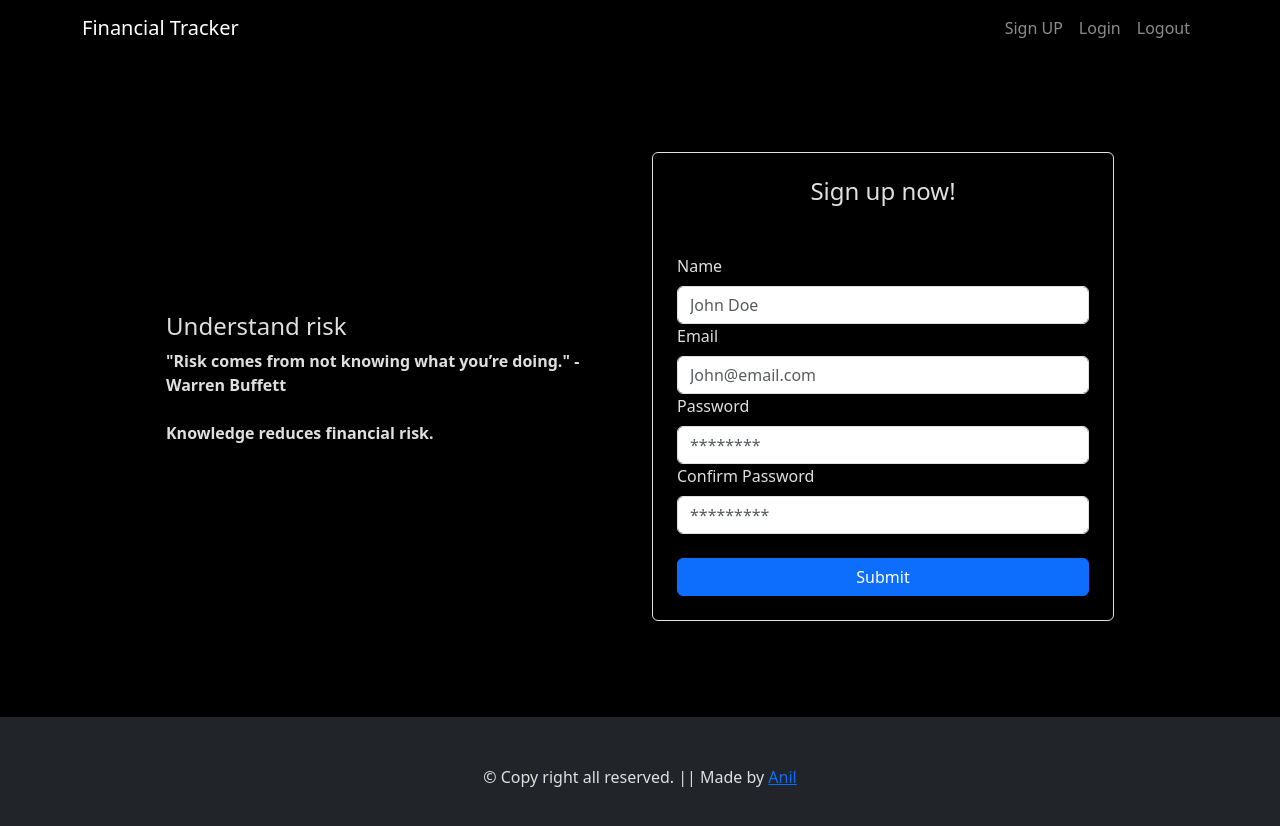
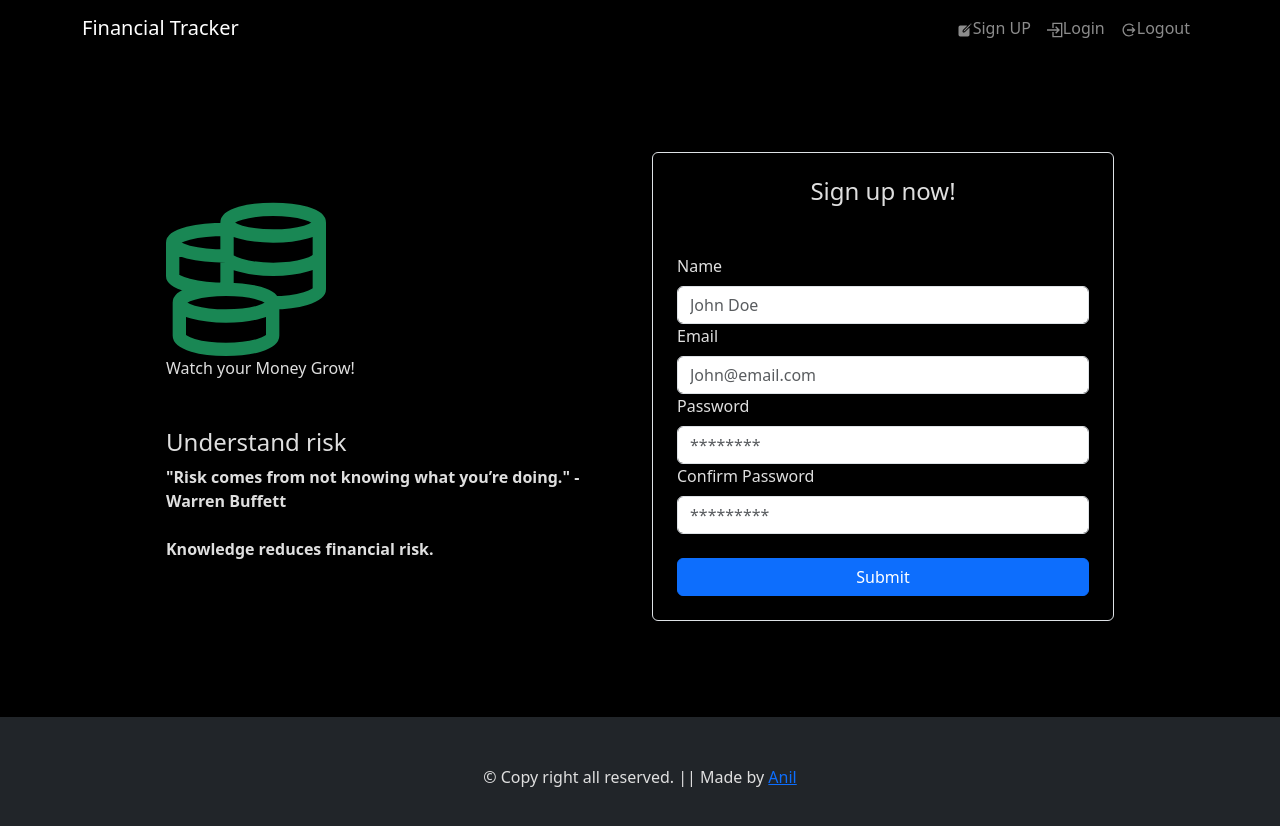
Before and after one commit to imanil-git/Finance-Tracker, a React (Vite) app in the folder FT-Frontend/: page /signup in a window 1280 px wide. Shown: the top 826 px of the page. Built offline with nearby package versions, Linux system fonts and the light colour scheme.

Commit message:
Icons added

```diff
--- a/FT-Frontend/package.json
+++ b/FT-Frontend/package.json
@@ -15,6 +15,7 @@
     "react": "^19.2.0",
     "react-bootstrap": "^2.10.10",
     "react-dom": "^19.2.0",
+    "react-icons": "^5.6.0",
     "react-router-dom": "^7.13.1",
     "react-toastify": "^11.0.5"
   },
--- a/FT-Frontend/src/App.css
+++ b/FT-Frontend/src/App.css
@@ -5,5 +5,5 @@
 }
 
 .main {
-    min-height: calc(100vh - 550px);
+    min-height: calc(100vh - 150px)
 }
--- a/FT-Frontend/src/components/FinancialTips.jsx
+++ b/FT-Frontend/src/components/FinancialTips.jsx
@@ -1,4 +1,5 @@
 import React, { useEffect, useState } from "react";
+import { GrMoney } from "react-icons/gr";
 
 const financialTips = [
   {
@@ -81,9 +82,16 @@ const FinancialTips = () => {
   });
   const { tip, quote, author, meaning } = showQuote;
   return (
-    <div className="d-flex flex-column justify-content-center" style={{
-      height: "100%",
-    }}>
+    <div
+      className="d-flex flex-column justify-content-center"
+      style={{
+        height: "100%",
+      }}
+    >
+      <div className="mb-5">
+        <GrMoney className="text-success" style={{ fontSize: "10rem" }} />
+        <div>Watch your Money Grow!</div>
+      </div>
       <h4>{tip}</h4>
       <div className="fw-bolder mb-4">
         "{quote}" - {author}
--- a/FT-Frontend/src/components/layout/DefaultLayout.jsx
+++ b/FT-Frontend/src/components/layout/DefaultLayout.jsx
@@ -2,7 +2,6 @@ import React from "react";
 import { Outlet } from "react-router-dom";
 import { Header } from "./Header";
 import { Footer } from "./Footer";
-import '../../App.css'
 
 export const DefaultLayout = () => {
   return (
--- a/FT-Frontend/src/components/layout/Header.jsx
+++ b/FT-Frontend/src/components/layout/Header.jsx
@@ -2,6 +2,9 @@ import Container from "react-bootstrap/Container";
 import Nav from "react-bootstrap/Nav";
 import Navbar from "react-bootstrap/Navbar";
 import { Link } from "react-router-dom";
+import { IoMdLogOut } from "react-icons/io";
+import { GrLogin } from "react-icons/gr";
+import { IoCreate } from "react-icons/io5";
 
 export const Header = () => {
   return (
@@ -12,13 +15,13 @@ export const Header = () => {
         <Navbar.Collapse id="basic-navbar-nav">
           <Nav className="ms-auto">
             <Link className="nav-link" href="/signup">
-              Sign UP
+              <IoCreate />Sign UP
             </Link>
             <Link className="nav-link" href="/">
-              Login
+              <GrLogin />Login
             </Link>
             <Link className="nav-link" href="/">
-              Logout
+              <IoMdLogOut />Logout
             </Link>
           </Nav>
         </Navbar.Collapse>
```
Also changed, not shown: FT-Frontend/.pnp.cjs, 1 other file (tests, documents, lock files or other folders).
